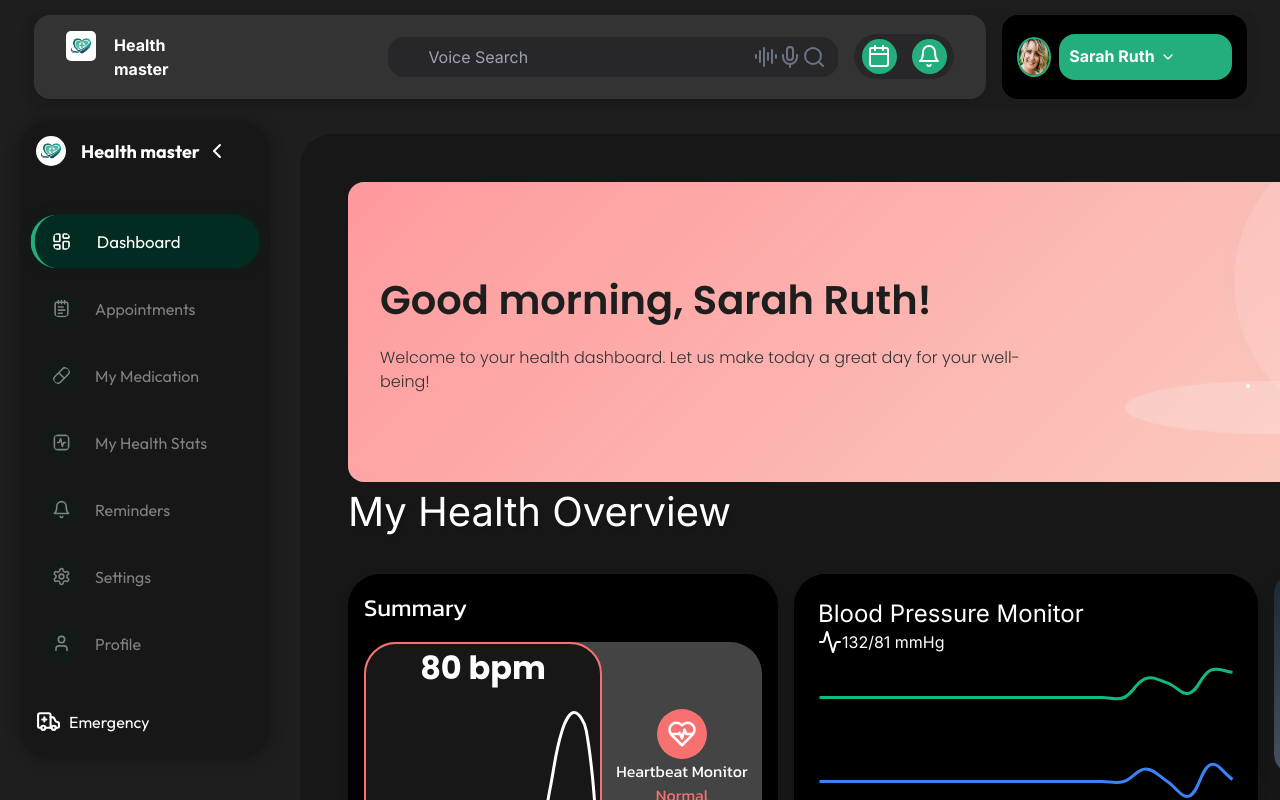
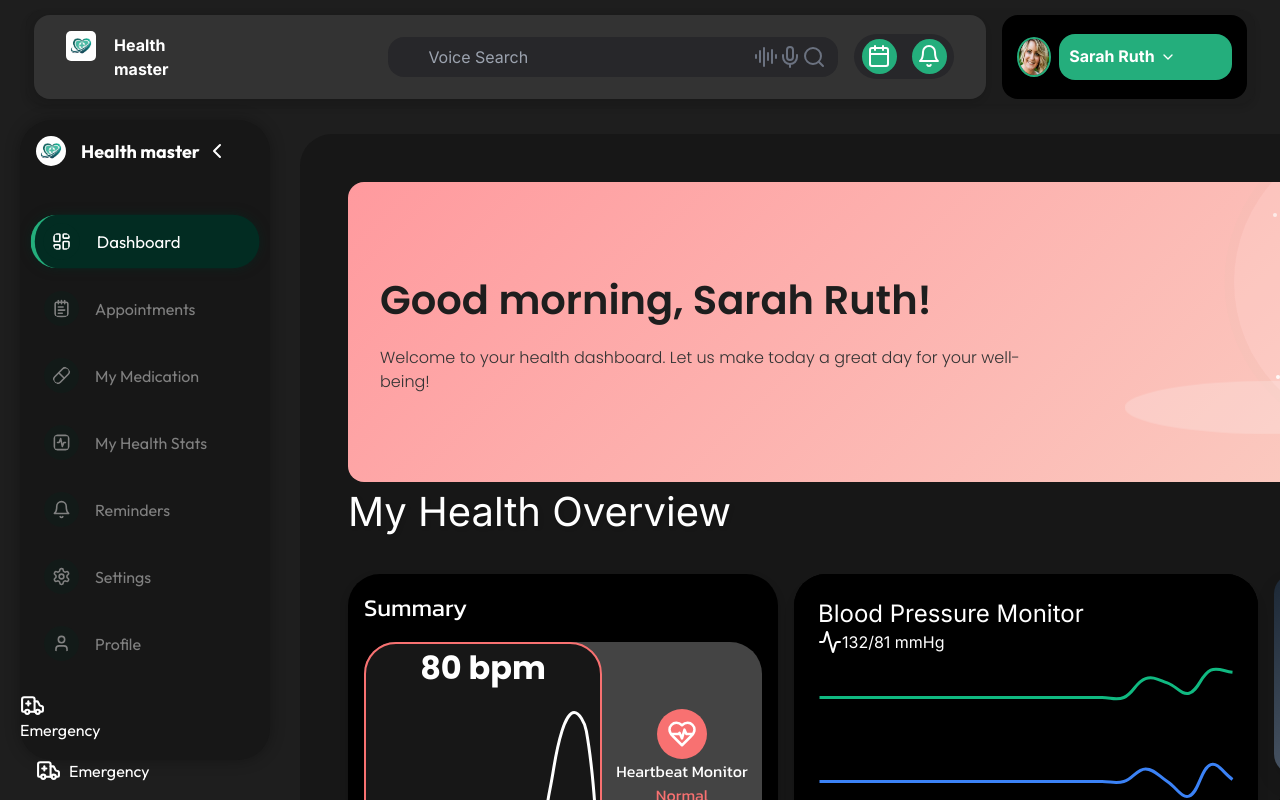
Before and after one commit to CHEGEBB/healthmasterv2, a Next.js app: page /dashboard in a window 1280 px wide. Shown: the top 800 px of the page. Built offline with nearby package versions, Linux system fonts and the light colour scheme.

Commit message:
refactor: Add emergency link to sidebar

```diff
--- a/components/layout/sidebar.jsx
+++ b/components/layout/sidebar.jsx
@@ -42,6 +42,14 @@ export default function Sidebar() {
           </Link>
         ))}
       </nav>
+      <div className="special-link">
+      <Link href="/pharmasense">
+          <div className="ai-cont">
+            <Ambulance size={25} />
+            <span className="ai-text">Emergency</span>
+          </div>
+        </Link>
+      </div>
       <div className="sidebar-footer">
         <Link href="/emergency">
           <div className="emergency-btn">
```
Also changed, not shown: app/health-stats/page.jsx (added, +9 -0 lines).
